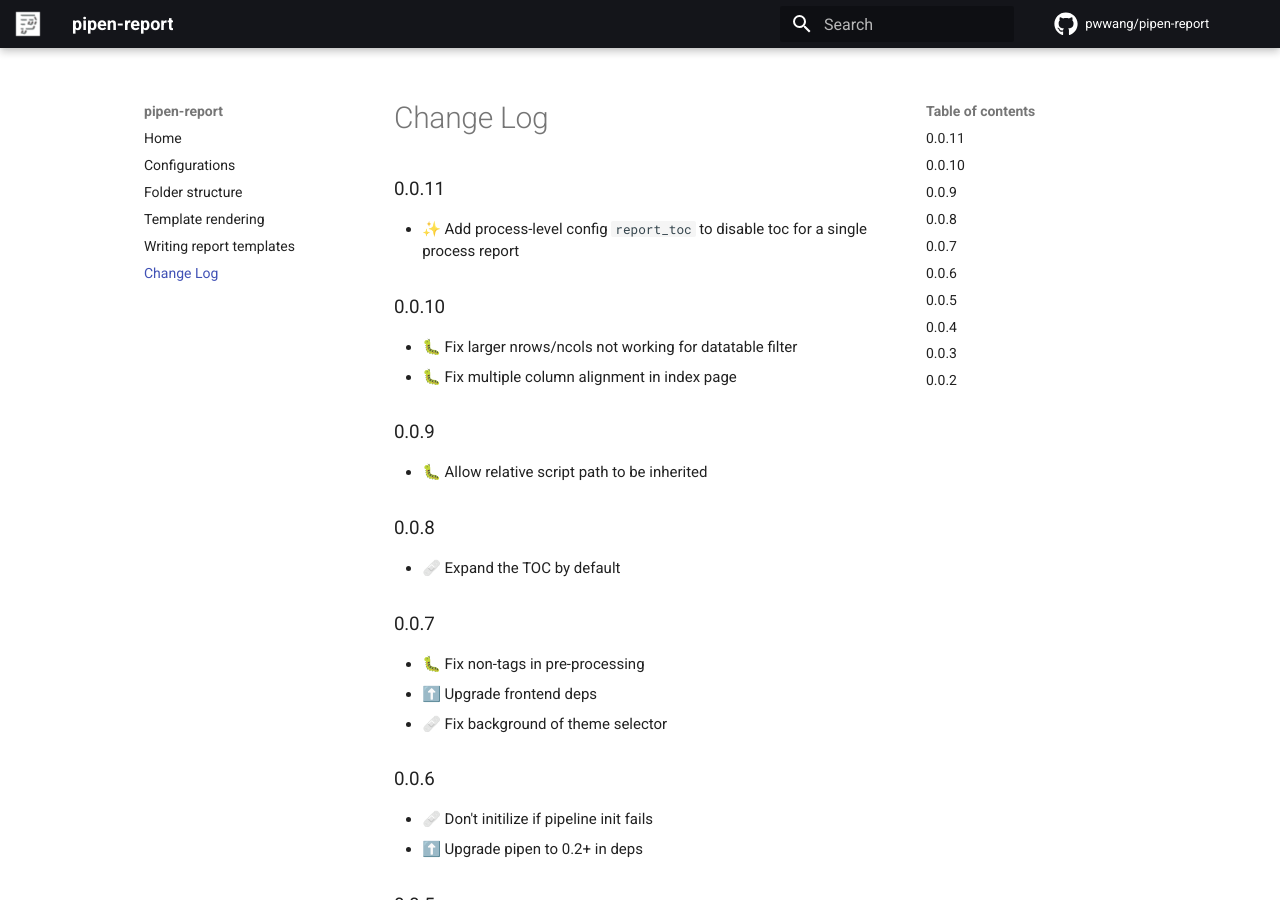
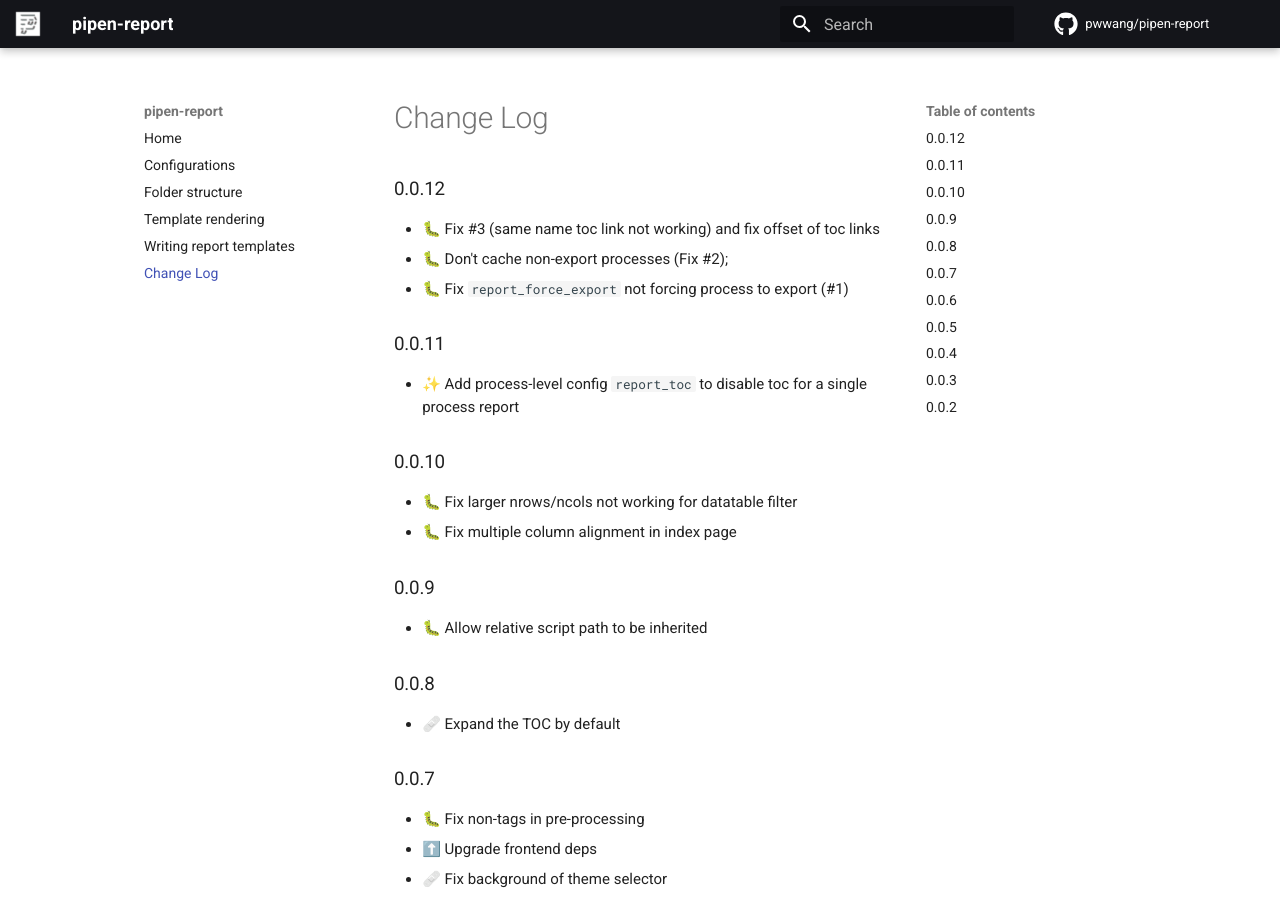
Before and after one commit to pwwang/pipen-report, an MkDocs documentation site: the page built from docs/CHANGELOG.md, in a window 1280 px wide and 900 px high. Built offline with MkDocs 1.6.1 and Material for MkDocs 9.7.7, drawn with Linux system fonts in a browser that asks for light colours; comment, search, counter and statistics services are not loaded.

Commit message:
🔖 0.0.12

```diff
--- a/docs/CHANGELOG.md
+++ b/docs/CHANGELOG.md
@@ -1,3 +1,9 @@
+## 0.0.12
+
+- 🐛 Fix #3 (same name toc link not working) and fix offset of toc links
+- 🐛 Don't cache non-export processes (Fix #2);
+- 🐛 Fix `report_force_export` not forcing process to export (#1)
+
 ## 0.0.11
 
 - ✨ Add process-level config `report_toc` to disable toc for a single process report
--- a/pyproject.toml
+++ b/pyproject.toml
@@ -1,6 +1,6 @@
 [tool.poetry]
 name = "pipen-report"
-version = "0.0.11"
+version = "0.0.12"
 description = "Report generation system for pipen"
 authors = ["pwwang <pwwang@pwwang.com>"]
 license = "MIT"
```
Also changed, not shown: 1 other file.
